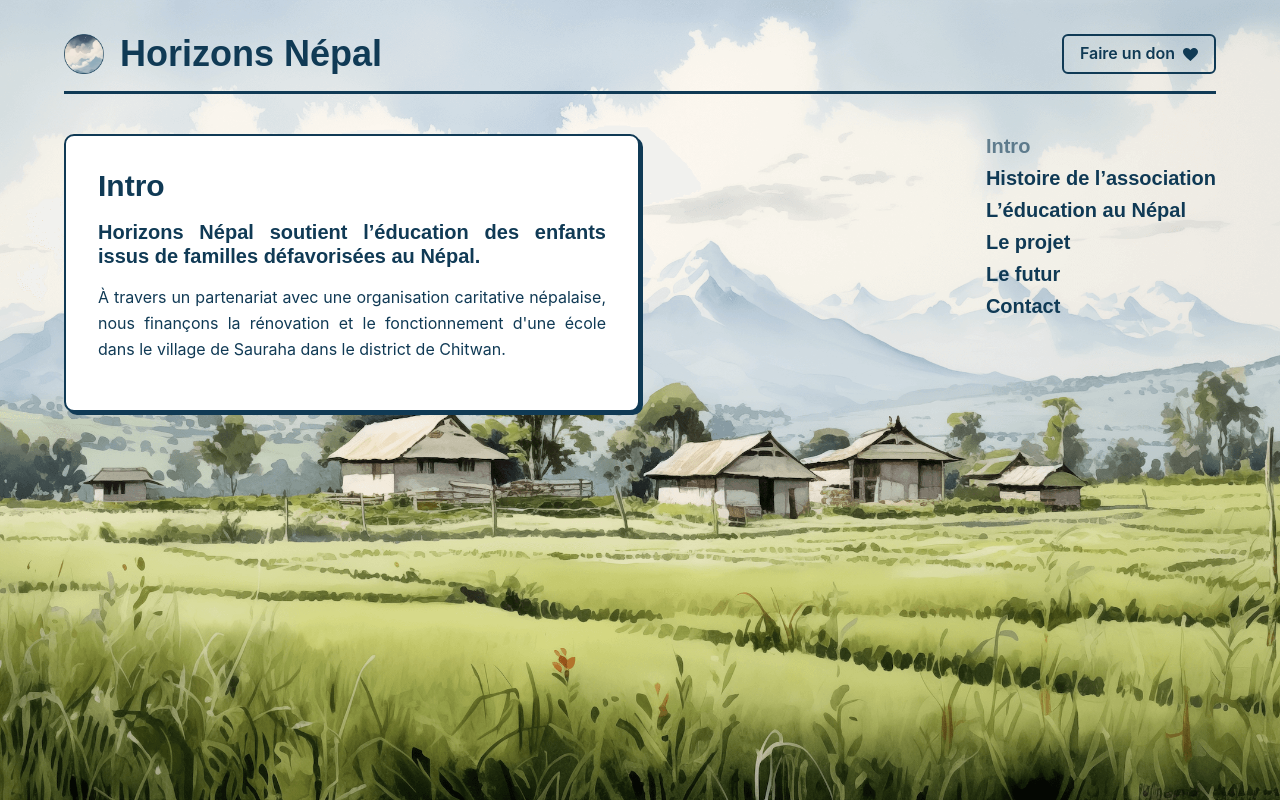
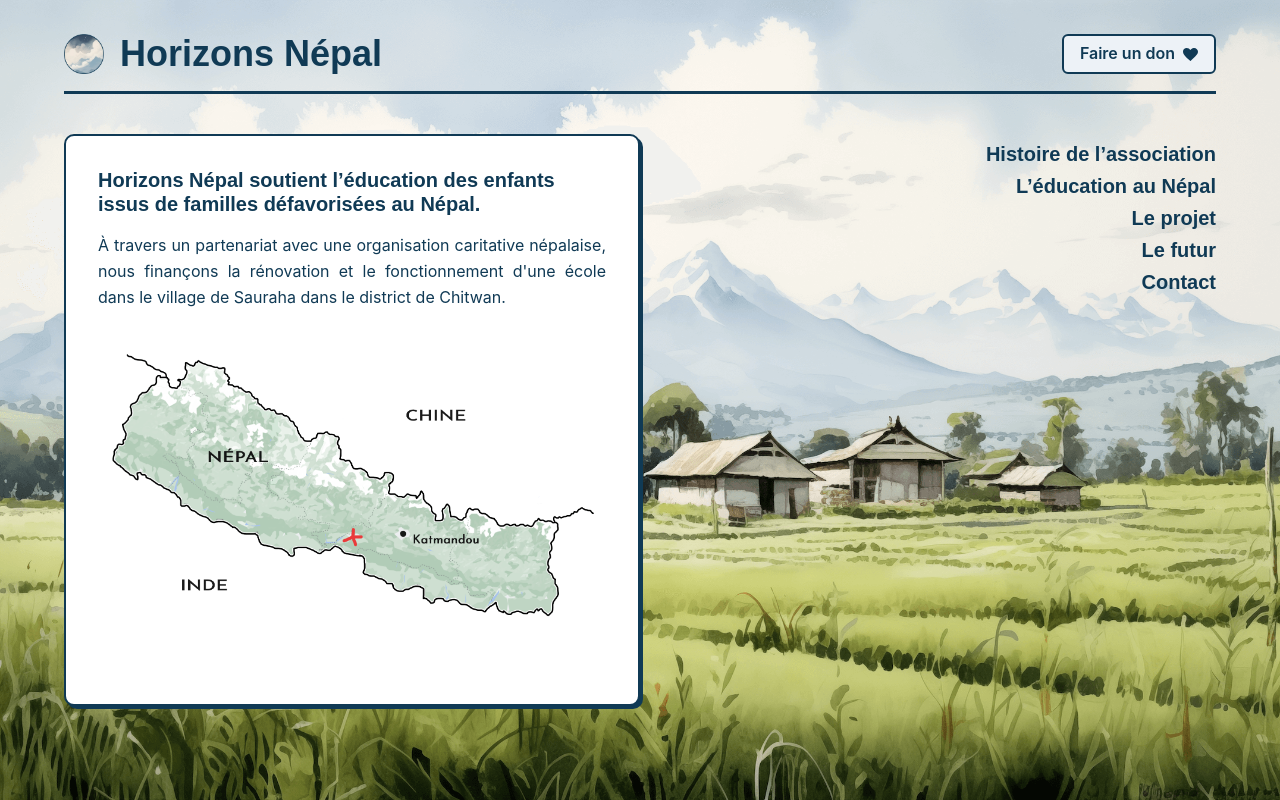
Before and after one commit to victormasson21/hn-vite, a React (Vite) app: page / in a window 1280 px wide. Built offline with nearby package versions, Linux system fonts and the light colour scheme.

Commit message:
Fixes + add map

```diff
--- a/src/App.jsx
+++ b/src/App.jsx
@@ -56,7 +56,9 @@ const App = () => {
             )}
           </Box>
           {isMobile ? (
-            <Donner />
+            <Box pb={12}>
+              <Donner />
+            </Box>
           ) : (
             <MenuContent displayed={displayed} setDisplayed={setDisplayed} />
           )}
--- a/src/chakraTheme.js
+++ b/src/chakraTheme.js
@@ -1,5 +1,4 @@
 import { extendTheme } from "@chakra-ui/react";
-// import "@fontsource/Salsa/400.css";
 
 export const theme = extendTheme({
   colors: {
@@ -25,7 +24,7 @@ export const theme = extendTheme({
         color: "text.dark",
         fontFamily: "Salsa, sans-serif",
         fontWeight: "bold",
-        textAlign: "justify",
+        textAlign: "left",
         lineHeight: "tall",
       },
     },
--- a/src/components/Contact.jsx
+++ b/src/components/Contact.jsx
@@ -21,7 +21,6 @@ export const Contact = () => (
       <Link
         href="https://www.helloasso.com/associations/horizons-nepal"
         isExternal
-        as="b"
       >
         notre campagne de financement ici
       </Link>{" "}
--- a/src/components/Donner.jsx
+++ b/src/components/Donner.jsx
@@ -9,9 +9,11 @@ export const Donner = () => {
     <Link
       href="https://www.helloasso.com/associations/horizons-nepal"
       target="_none"
+      sx={{ textDecoration: "none" }}
     >
       <Button
         variant="outline"
+        bgColor="gray.100"
         rightIcon={
           <Box pt={1 / 2}>
             <Heart fill={text.dark} />
--- a/src/components/Home.jsx
+++ b/src/components/Home.jsx
@@ -1,4 +1,5 @@
-import { Heading, Text } from "@chakra-ui/react";
+import { Image, Heading, Text } from "@chakra-ui/react";
+import image from "../assets/map.png";
 
 export const Home = () => (
   <>
@@ -11,5 +12,10 @@ export const Home = () => (
       finançons la rénovation et le fonctionnement d&apos;une école dans le
       village de Sauraha dans le district de Chitwan.
     </Text>
+    <Image
+      src={image}
+      pb={4}
+      alt="Une carte du Népal montrant la localisation du New Sauraha Day Care Center"
+    />
   </>
 );
--- a/src/components/MenuContent.jsx
+++ b/src/components/MenuContent.jsx
@@ -3,7 +3,7 @@ import { contentMap } from "../contentMap";
 
 export const MenuContent = ({ displayed, setDisplayed }) => {
   return (
-    <List textAlign="right">
+    <List>
       {Object.keys(contentMap).map((item) => {
         return (
           <ListItem
@@ -20,6 +20,7 @@ export const MenuContent = ({ displayed, setDisplayed }) => {
               opacity={displayed === item ? 0.6 : 1}
               sx={{ "&:hover": { opacity: 0.6 } }}
               whiteSpace="nowrap"
+              textAlign="right"
             >
               {contentMap[item].title}
             </Heading>
--- a/src/contentMap.jsx
+++ b/src/contentMap.jsx
@@ -6,7 +6,7 @@ import { Futur } from "./components/Futur.jsx";
 import { Contact } from "./components/Contact.jsx";
 
 export const contentMap = {
-  home: { title: "Intro", component: <Home /> },
+  home: { title: "", component: <Home /> },
   histoire: { title: "Histoire de l’association", component: <Histoire /> },
   education: { title: "L’éducation au Népal", component: <Education /> },
   projet: { title: "Le projet", component: <Projet /> },
```
Also changed, not shown: src/assets/map.png (added).
